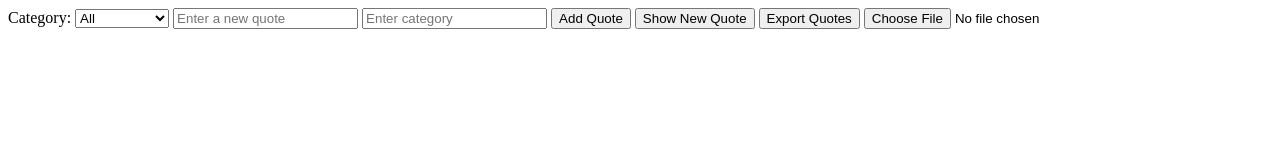
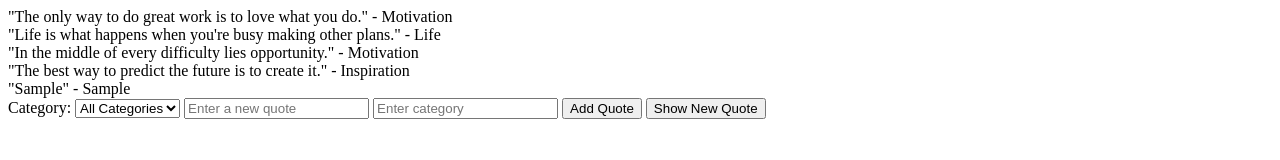
Before and after one commit to AimableTrague/alx_fe_javascript, a plain HTML site: page dom-manipulation/index.html in a window 1280 px wide. Both pictures are taken after typing "Sample", "Sample" into the empty fields and a click on the button "Add Quote". Drawn offline with Linux system fonts and the light colour scheme.

Commit message:
task 3 commit

```diff
--- a/dom-manipulation/index.html
+++ b/dom-manipulation/index.html
@@ -6,14 +6,12 @@
     <title>Dynamic Quote Generator</title>
 </head>
 <body>
-
     <div id="quoteDisplay"></div>
 
-    <label for="quotes-category">Category:</label>
-    <select id="quotes-category">
-        <option value="All">All</option>
-        <option value="Motivational">Motivational</option>
-        <option value="Inspirational">Inspirational</option>
+    <label for="categoryFilter">Category:</label>
+    <select id="categoryFilter" onchange="filterQuotes()">
+        <option value="all">All Categories</option>
+        <!-- Categories will be dynamically populated here -->
     </select>
 
     <input type="text" id="newQuoteText" placeholder="Enter a new quote" />
@@ -21,12 +19,6 @@
     <button id="addQuoteButton">Add Quote</button>
     <button id="newQuote">Show New Quote</button>
 
-    <!-- Export Quotes button -->
-    <button id="exportButton">Export Quotes</button>
-
-    <!-- Import Quotes file input -->
-    <input type="file" id="importFile" accept=".json" onchange="importFromJsonFile(event)" />
-
     <script src="script.js"></script>
 </body>
 </html>
--- a/dom-manipulation/script.js
+++ b/dom-manipulation/script.js
@@ -1,114 +1,133 @@
-document.addEventListener('DOMContentLoaded', function() {
-    const addquote = document.getElementById('newQuoteText');
-    const addCat = document.getElementById('newQuoteCategory');
-    const randomQuote = document.getElementById('newQuote');
-    const quoteDisplay = document.getElementById('quoteDisplay');
-    const categorySelect = document.getElementById('quotes-category');
-    const importFileInput = document.getElementById('importFile');
-    const exportButton = document.getElementById('exportButton');
-
-    // Load quotes from localStorage, or initialize with defaults
-    let quotes = JSON.parse(localStorage.getItem("quotes")) || [
-        // (Initialize with default quotes here)
+// Sample quotes array (initial data can be loaded from localStorage if available)
+let quotes = [
+    { text: "The only way to do great work is to love what you do.", category: "Motivation" },
+    { text: "Life is what happens when you're busy making other plans.", category: "Life" },
+    { text: "In the middle of every difficulty lies opportunity.", category: "Motivation" },
+    { text: "The best way to predict the future is to create it.", category: "Inspiration" }
 ];
 
-    // Save quotes to localStorage
-    function saveQuotes() {
-        localStorage.setItem("quotes", JSON.stringify(quotes));
+// Initialize the app on page load
+document.addEventListener("DOMContentLoaded", function() {
+    populateCategories();  // Populate the category dropdown on page load
+    document.getElementById("addQuoteButton").addEventListener("click", addQuoteFromInput);
+    document.getElementById("newQuote").addEventListener("click", showRandomQuote);
+    document.getElementById("exportQuotesButton").addEventListener("click", exportToJsonFile);
+    document.getElementById("importFile").addEventListener("change", importFromJsonFile);
+});
+
+// Populate categories dynamically from the quotes array
+function populateCategories() {
+    const categoryFilter = document.getElementById("categoryFilter");
+    const uniqueCategories = new Set();
+
+    // Extract unique categories from the quotes array
+    quotes.forEach(quote => uniqueCategories.add(quote.category));
+
+    // Clear existing options (except 'All Categories')
+    categoryFilter.innerHTML = '<option value="all">All Categories</option>';
+
+    // Add the unique categories as options
+    uniqueCategories.forEach(category => {
+        const option = document.createElement("option");
+        option.value = category;
+        option.textContent = category;
+        categoryFilter.appendChild(option);
+    });
+
+    // Restore last selected category from local storage
+    const lastCategory = localStorage.getItem('selectedCategory') || 'all';
+    categoryFilter.value = lastCategory;
+
+    // Apply the filter based on the last selected category
+    filterQuotes();
 }
 
-    // Check if quotes array exists and has the required structure
-    if (!Array.isArray(quotes) || !quotes.every(q => q.text && q.category)) {
-        console.error('Invalid quotes data structure');
-        return;
+// Function to filter quotes based on selected category
+function filterQuotes() {
+    const selectedCategory = document.getElementById("categoryFilter").value;
+    const filteredQuotes = selectedCategory === 'all'
+        ? quotes // Show all quotes if 'all' is selected
+        : quotes.filter(quote => quote.category === selectedCategory);
+
+    // Display filtered quotes (assuming displayQuotes is a function that updates the DOM)
+    displayQuotes(filteredQuotes);
+
+    // Save the selected category to local storage
+    localStorage.setItem('selectedCategory', selectedCategory);
+}
+
+// Function to display quotes in the DOM
+function displayQuotes(quotesToDisplay) {
+    const quoteDisplay = document.getElementById("quoteDisplay");
+    quoteDisplay.innerHTML = ""; // Clear existing quotes
+
+    quotesToDisplay.forEach(quote => {
+        const quoteElement = document.createElement("div");
+        quoteElement.textContent = `"${quote.text}" - ${quote.category}`;
+        quoteDisplay.appendChild(quoteElement);
+    });
+}
+
+// Function to add a new quote
+function addQuote(text, category) {
+    quotes.push({ text, category });
+    saveQuotes();
+    populateCategories(); // Re-populate categories dropdown after adding a new quote
+    alert('Quote added successfully!');
+}
+
+// Function to add a new quote from the input fields
+function addQuoteFromInput() {
+    const quoteText = document.getElementById("newQuoteText").value;
+    const quoteCategory = document.getElementById("newQuoteCategory").value;
+
+    if (quoteText && quoteCategory) {
+        addQuote(quoteText, quoteCategory);
+        document.getElementById("newQuoteText").value = ""; // Clear input fields
+        document.getElementById("newQuoteCategory").value = "";
+    } else {
+        alert('Please fill in both fields!');
+    }
 }
 
 // Function to display a random quote
 function showRandomQuote() {
-        quoteDisplay.innerHTML = '';  // Clear previous quote
-        const filteredQuotes = categorySelect.value === "All"
-            ? quotes
-            : quotes.filter(q => q.category === categorySelect.value);
-
-        if (filteredQuotes.length === 0) {
-            quoteDisplay.textContent = "No quotes available in this category.";
-            return;
+    const randomIndex = Math.floor(Math.random() * quotes.length);
+    const randomQuote = quotes[randomIndex];
+    alert(`"${randomQuote.text}" - ${randomQuote.category}`);
 }
 
-        const randomIndex = Math.floor(Math.random() * filteredQuotes.length);
-        const quoteText = document.createElement('p');
-        quoteText.textContent = filteredQuotes[randomIndex].text;
-        quoteDisplay.appendChild(quoteText);
-
-        // Store the last viewed quote in sessionStorage (Optional)
-        sessionStorage.setItem("lastViewedQuote", JSON.stringify(filteredQuotes[randomIndex]));
+// Function to save quotes to local storage
+function saveQuotes() {
+    localStorage.setItem('quotes', JSON.stringify(quotes));
 }
 
-    // Function to add a new quote
-    function addQuote() {
-        const quote = addquote.value.trim();
-        const category = addCat.value.trim();
-
-        if (!quote || !category) {
-            alert('Please enter a quote and a category.');
-            return;
+// Function to load quotes from local storage
+function loadQuotes() {
+    const savedQuotes = localStorage.getItem('quotes');
+    if (savedQuotes) {
+        quotes = JSON.parse(savedQuotes);
+    }
 }
 
-        const newQuote = { text: quote, category };
-        quotes.push(newQuote);
-        saveQuotes();
-
-        // Check if the category exists in the dropdown, if not add it
-        const existingOption = Array.from(categorySelect.options).find(option => option.value === category);
-        if (!existingOption) {
-            const newCategoryOption = document.createElement('option');
-            newCategoryOption.value = category;
-            newCategoryOption.textContent = category;
-            categorySelect.appendChild(newCategoryOption);
+// Function to export quotes to a JSON file
+function exportToJsonFile() {
+    const blob = new Blob([JSON.stringify(quotes, null, 2)], { type: "application/json" });
+    const link = document.createElement("a");
+    link.href = URL.createObjectURL(blob);
+    link.download = "quotes.json";
+    link.click();
 }
 
-        addquote.value = '';
-        addCat.value = '';
-        alert('Quote added successfully!');
-    }
-
-    // Event listener for adding a new quote
-    const addit = document.querySelector('button');
-    if (addit) {
-        addit.addEventListener('click', addQuote);
-    } else {
-        console.error('Add Quote button not found');
-    }
-
-    // Event listener for showing a random quote
-    randomQuote.addEventListener("click", showRandomQuote);
-
-    // Import quotes from a JSON file
+// Function to import quotes from a JSON file
 function importFromJsonFile(event) {
     const fileReader = new FileReader();
     fileReader.onload = function(event) {
         const importedQuotes = JSON.parse(event.target.result);
-            quotes.push(...importedQuotes);
-            saveQuotes();
+        quotes.push(...importedQuotes); // Add imported quotes to the current array
+        saveQuotes(); // Save to local storage
+        populateCategories(); // Re-populate categories dropdown
         alert('Quotes imported successfully!');
     };
     fileReader.readAsText(event.target.files[0]);
 }
-
-    // Event listener for the import button
-    importFileInput.addEventListener("change", importFromJsonFile);
-
-    // Export quotes to a JSON file
-    function exportToJsonFile() {
-        const blob = new Blob([JSON.stringify(quotes, null, 2)], { type: "application/json" });
-        const url = URL.createObjectURL(blob);
-        const link = document.createElement('a');
-        link.href = url;
-        link.download = "quotes.json";
-        link.click();
-        URL.revokeObjectURL(url);
-    }
-
-    // Event listener for the export button
-    exportButton.addEventListener("click", exportToJsonFile);
-});
```
Lines whose indentation alone changed are shown as unchanged.
